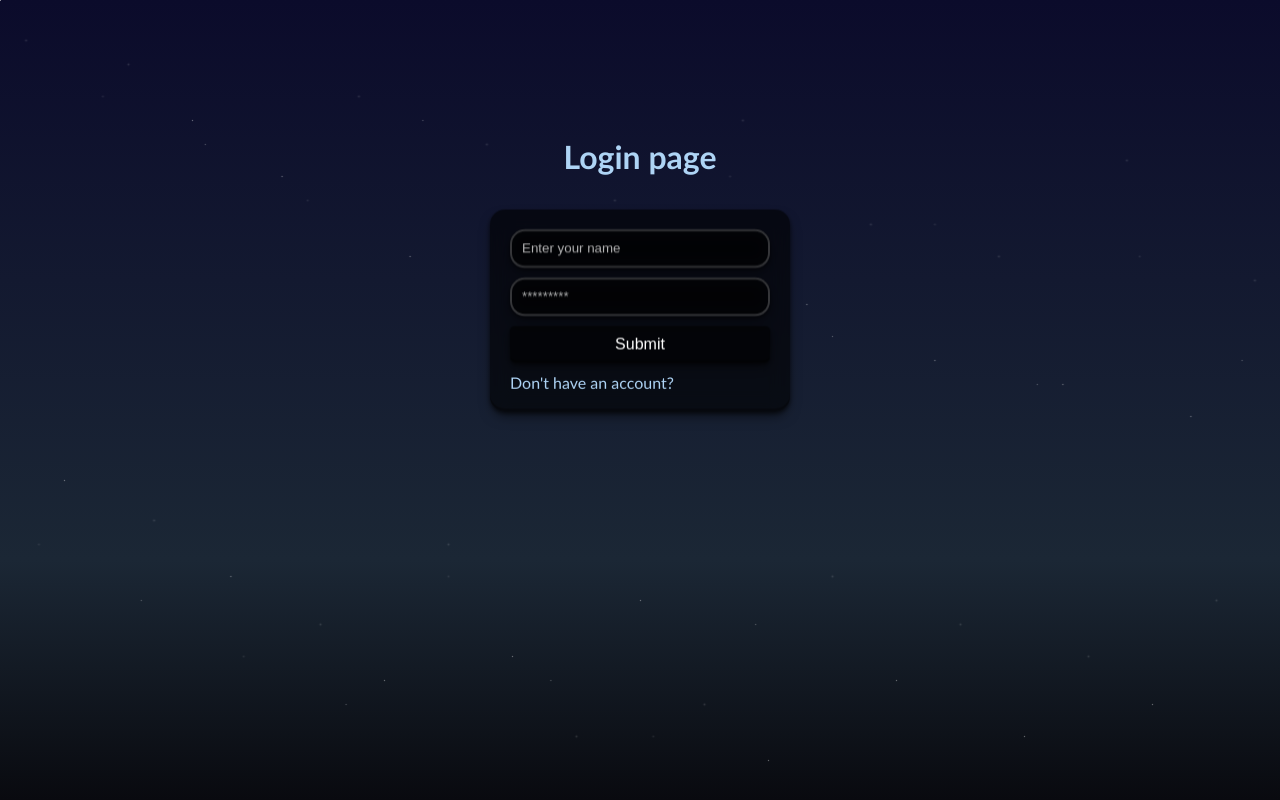
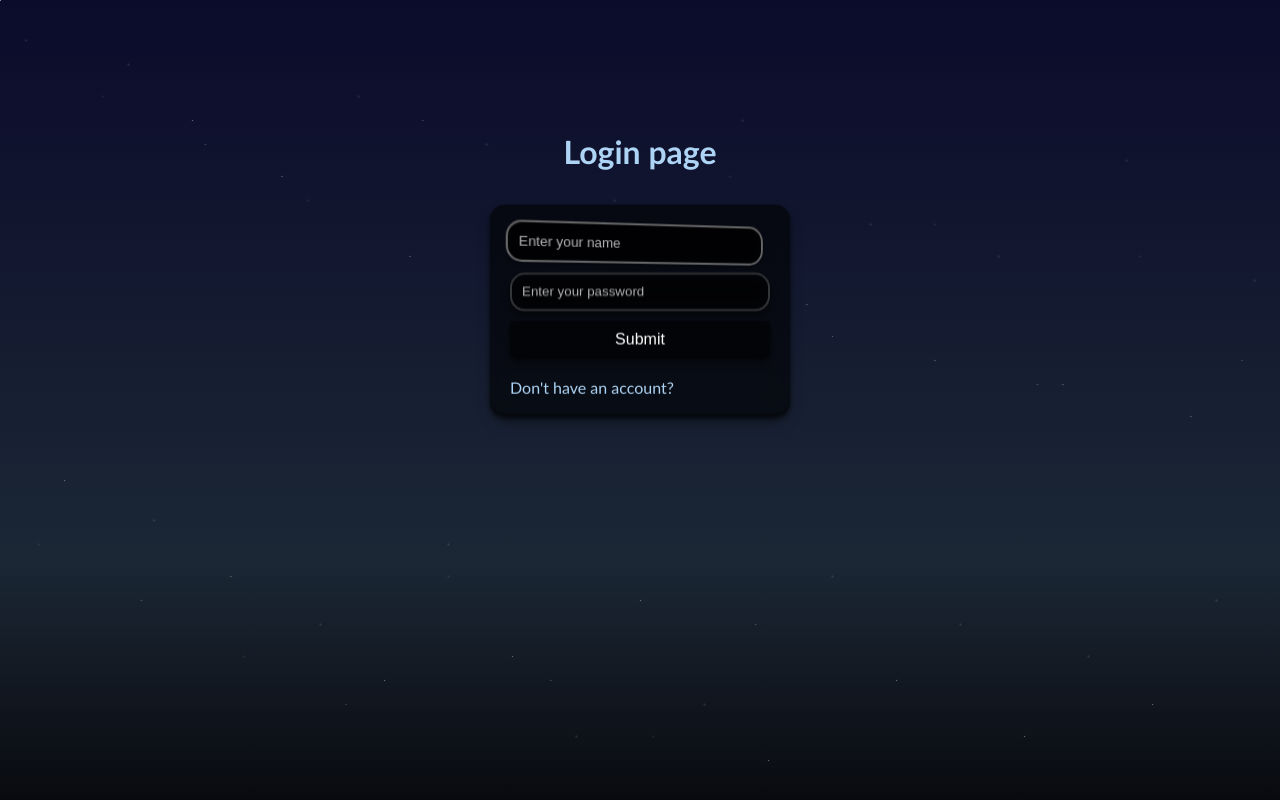
Before and after one commit to STAP16/puromisu-, a React (Vite) app in the folder frontend/: page /login in a window 1280 px wide. Built offline with nearby package versions, Linux system fonts and the light colour scheme.

Commit message:
add login logic

```diff
--- a/frontend/src/components/LoginForm.jsx
+++ b/frontend/src/components/LoginForm.jsx
@@ -1,15 +1,72 @@
-import React from "react";
+import { useState, useEffect, useRef } from "react";
 import { StyledWrapper } from "./FormStyle";
 import { NavLink } from "react-router-dom";
+import { useLogin } from "../hooks/useLogin";
+import Loader from "../ArtComponents/Loader";
+import { useNavigate } from "react-router-dom";
 
 const LoginForm = () => {
+  const [username, setUsername] = useState("");
+  const [password, setPassword] = useState("");
+  const [error, setError] = useState("");
+  const { login, loading } = useLogin();
+
+  const usernameInputField = useRef(null);
+
+  const navigate = useNavigate();
+
+  const isFieldsValid = username && password;
+
+  const userLoginData = {
+    username,
+    password,
+  };
+
+  const handleSubmit = async () => {
+    if (!isFieldsValid) {
+      return setError("Заполните все поля");
+    }
+
+    const data = await login(userLoginData);
+    if (data.access_token) {
+      navigate("/main");
+    }
+    return setError(data.error?.message);
+  };
+
+  useEffect(() => {
+    usernameInputField.current.focus();
+  }, []);
+  if (loading) {
+    return <Loader />;
+  }
   return (
     <StyledWrapper>
       <div className="form">
-        <input type="text" className="input" placeholder="Enter your name" />
-        <input type="password" className="input" placeholder="*********" />
-        <button>Submit</button>
-        <NavLink to="/register">Don't have an account?</NavLink>
+        <input
+          type="text"
+          name="username"
+          className="input"
+          placeholder="Enter your name"
+          value={username}
+          onChange={(e) => setUsername(e.target.value)}
+          ref={usernameInputField}
+        />
+        <input
+          type="password"
+          name="usrpswrd"
+          className="input"
+          placeholder="Enter your password"
+          value={password}
+          onChange={(e) => setPassword(e.target.value)}
+        />
+        <button onClick={() => handleSubmit()}>Submit</button>
+        <div className="infoFormBlock">
+          <NavLink to="/register">Don't have an account?</NavLink>
+        </div>
+      </div>
+      <div className="errorMessage">
+        <span>{error}</span>
       </div>
     </StyledWrapper>
   );
--- a/frontend/src/components/RegisterForm.jsx
+++ b/frontend/src/components/RegisterForm.jsx
@@ -9,7 +9,7 @@ import { useRegister } from "../hooks/useRegister";
 import Loader from "../ArtComponents/Loader";
 
 const VALID_NAME_LENGHT = 3;
-const VALID_PASSWORD_LENGHT = 6;
+const VALID_PASSWORD_LENGHT = 4;
 
 const RegisterForm = () => {
   const { register, loading } = useRegister();
@@ -47,15 +47,16 @@ const RegisterForm = () => {
     if (data.error) {
       return setError("Пользователь уже существует");
     }
-    if (loading) return <Loader />;
 
-    return navigate("/login");
+    console.log("Направить на страницу");
+    navigate("/login");
   };
 
   useEffect(() => {
     nameInputRef.current.focus();
   }, []);
 
+  if (loading) return <Loader />;
   return (
     <StyledWrapper>
       <div className="form">
@@ -91,7 +92,7 @@ const RegisterForm = () => {
           Create Account
         </button>
         <div className="infoFormBlock">
-          <NavLink to="/login">Have account?</NavLink>
+          <NavLink to="/login">Have an account?</NavLink>
         </div>
       </div>
       <div className="errorMessage" hidden={false}>
--- /dev/null
+++ b/frontend/src/hooks/useLogin.js
@@ -0,0 +1,29 @@
+import { useState } from "react";
+const MY_API = "http://localhost:8000/auth";
+
+export const useLogin = (loginData) => {
+  const [loading, setLoading] = useState(false);
+
+  async function login(loginData) {
+    setLoading(true);
+    try {
+      const response = await fetch(`${MY_API}/login`, {
+        method: "POST",
+        headers: {
+          "Content-Type": "application/json",
+        },
+        credentials: "include",
+        body: JSON.stringify(loginData),
+      });
+      if (!response.ok) {
+        throw new Error("Неверный логин или пароль");
+      }
+      return await response.json();
+    } catch (error) {
+      return { error };
+    } finally {
+      setLoading(false);
+    }
+  }
+  return { loading, login };
+};
--- a/frontend/src/hooks/useProtected.js
+++ b/frontend/src/hooks/useProtected.js
@@ -9,7 +9,9 @@ const useProtected = () => {
   useEffect(() => {
     async function fetchData() {
       try {
-        const response = await fetch(`${MY_API}/content`);
+        const response = await fetch(`${MY_API}/content`, {
+          credentials: "include",
+        });
         if (!response.ok) {
           throw new Error(response.status);
         }
--- a/frontend/src/hooks/useRegister.js
+++ b/frontend/src/hooks/useRegister.js
@@ -2,9 +2,10 @@ import { useEffect, useState } from "react";
 const MY_API = "http://localhost:8000/user/users";
 
 export const useRegister = () => {
-  const [loading, setLoading] = useState(true);
+  const [loading, setLoading] = useState(false);
 
   async function register(userData) {
+    setLoading(true);
     try {
       const response = await fetch(`${MY_API}/create`, {
         method: "POST",
```
